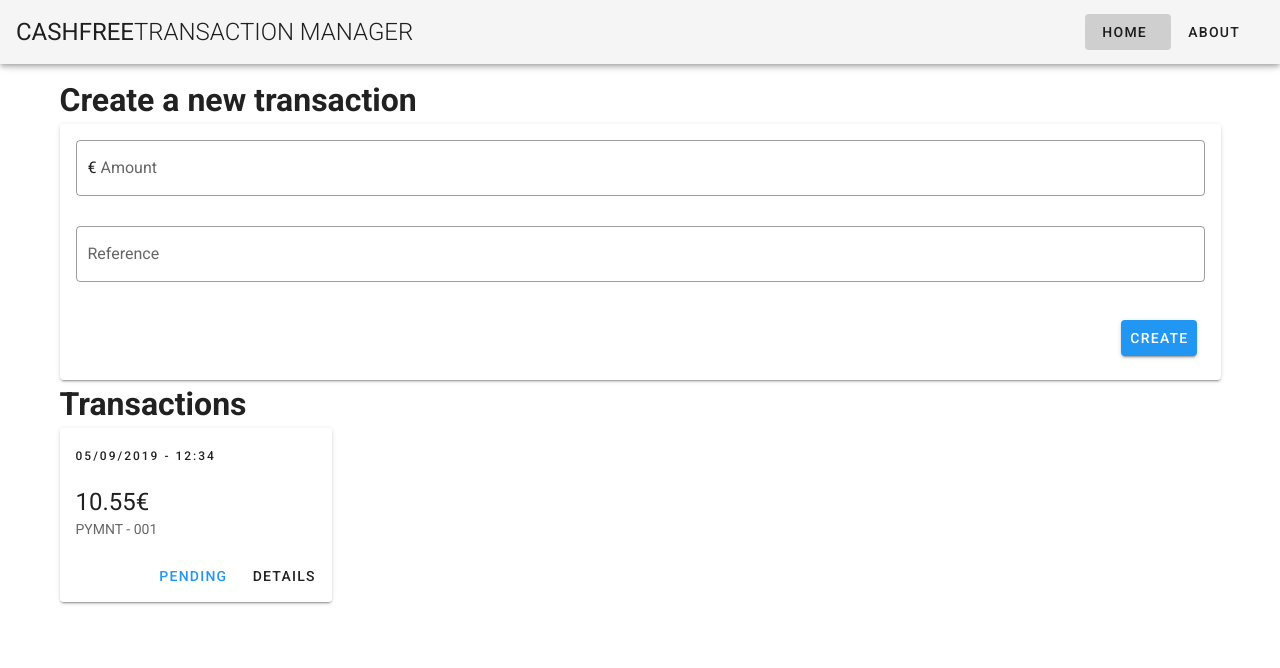
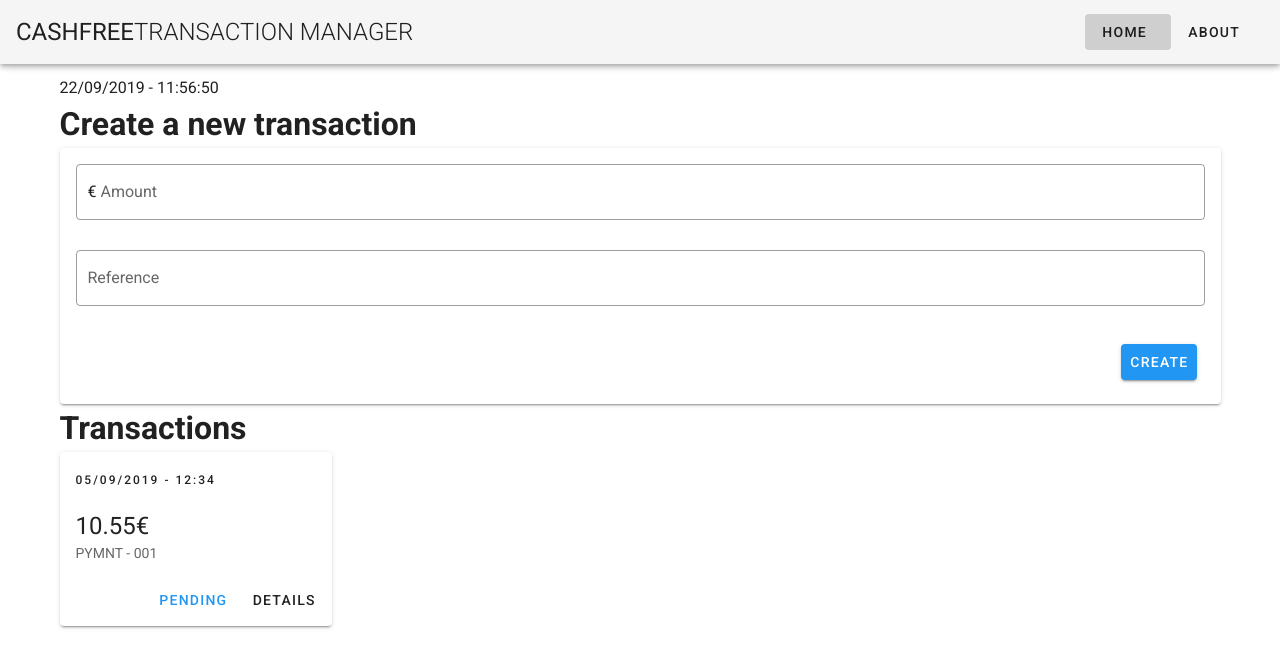
Before and after one commit to tooster/CF-Payments, a Vue app: page /#/ in a window 1280 px wide. Shown: the top 668 px of the page. Built offline with nearby package versions, Linux system fonts and the light colour scheme.

Commit message:
Added date formatting with moment

```diff
--- a/package.json
+++ b/package.json
@@ -32,6 +32,7 @@
     "eslint-plugin-vue": "^5.0.0",
     "lint-staged": "^8.1.5",
     "sass": "^1.17.4",
+    "vue-cli-plugin-moment": "^0.1.1",
     "vue-cli-plugin-vuetify": "^0.6.3",
     "vue-template-compiler": "^2.6.10",
     "vuetify-loader": "^1.2.2"
--- a/src/main.js
+++ b/src/main.js
@@ -1,6 +1,7 @@
 import Vue from 'vue';
 import axios from 'axios';
 import VueAxios from 'vue-axios';
+import moment from 'moment';
 import App from './App.vue';
 import './registerServiceWorker';
 import router from './router';
@@ -8,6 +9,7 @@ import store from './store';
 import vuetify from './plugins/vuetify';
 
 Vue.use(VueAxios, axios);
+Vue.prototype.moment = moment;
 
 Vue.config.productionTip = false;
 
--- a/src/views/Home.vue
+++ b/src/views/Home.vue
@@ -2,6 +2,7 @@
   <div class="home">
     <div>
       {{message}}
+      {{ moment(new Date()).format("DD/MM/YYYY - HH:mm:ss") }}
       <h1>Create a new transaction</h1>
       <v-card class="pa-4">
         <v-text-field
@@ -62,6 +63,7 @@
 
 <script>
 // @ is an alias to /src
+import moment from 'moment';
 
 export default {
   name: 'home',
@@ -85,10 +87,9 @@ export default {
       })
         .then((response) => {
           this.message = response.data;
-
           this.$store.dispatch('createPayment', {
             id: response.data.transactionId,
-            created: new Date(),
+            created: moment(new Date()).format('DD/MM/YYYY - HH:mm:ss'),
             amount: this.transaction.amount,
             status: 'UNPAID',
             reference: this.transaction.reference,
```
Also changed, not shown: 1 other file (tests, documents, lock files or other folders).
